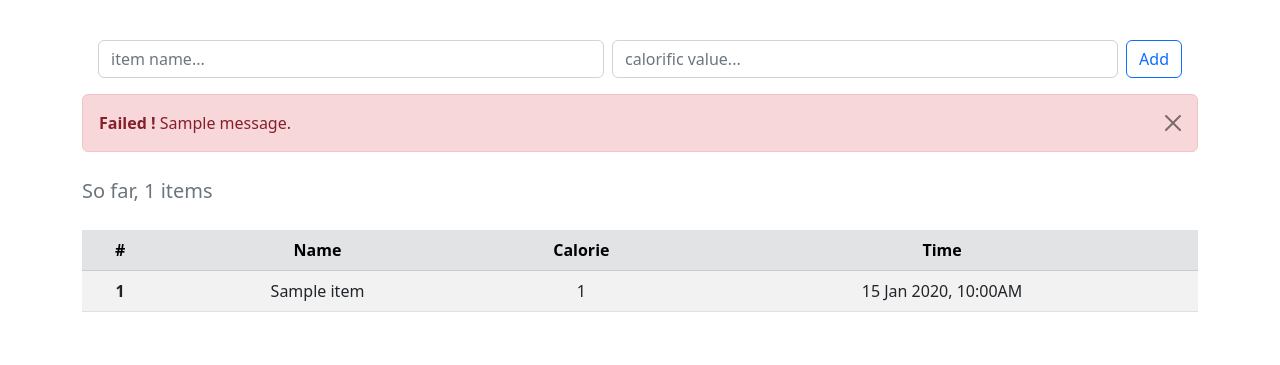
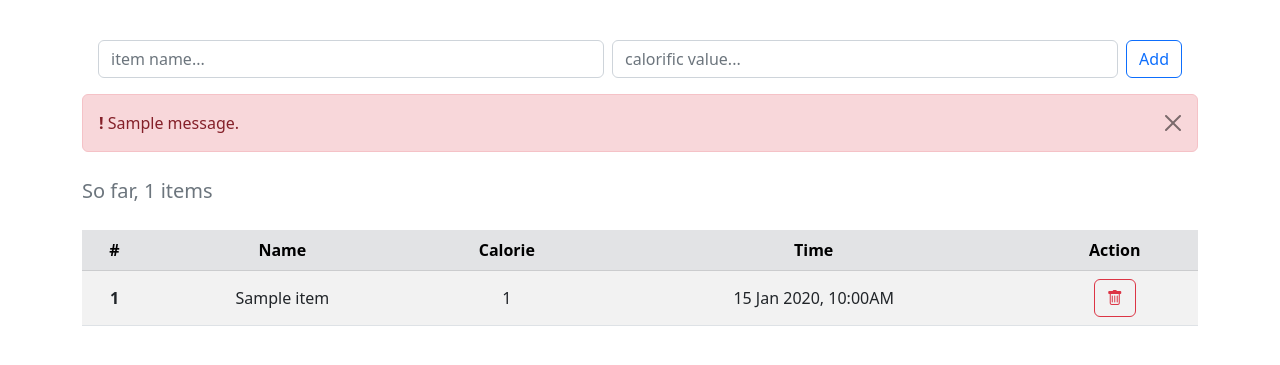
Before and after one commit to nanorex07/flask-calorie-tracker, a Flask app: page /tracker/ in a window 1280 px wide. Shown: the part 72-437 px from the top of the page. Run offline with Flask 3, Linux system fonts and the light colour scheme; a user stored in the database is signed in; tables that the repository leaves empty hold one stand-in row (values such as "Sample post"); grey boxes marked "Sample" are stand-in pictures; one stand-in notice (Sample message) is shown.

Commit message:
delete added

```diff
--- a/app/auth.py
+++ b/app/auth.py
@@ -35,7 +35,6 @@ def callback():
     google = oauth.create_client("google")
     token = google.authorize_access_token()
     res = google.parse_id_token(token, nonce="")
-    print(" Google User ", res)
     user = User.query.filter_by(email=res["email"]).first()
     if not user:
         user = User(
--- a/app/templates/base.html
+++ b/app/templates/base.html
@@ -5,10 +5,16 @@
     <title>{% block title %}{% endblock %} - Calorie Tracker</title>
     <link href="https://cdn.jsdelivr.net/npm/bootstrap@5.2.3/dist/css/bootstrap.min.css" rel="stylesheet"
         integrity="sha384-rbsA2VBKQhggwzxH7pPCaAqO46MgnOM80zW1RWuH61DGLwZJEdK2Kadq2F9CUG65" crossorigin="anonymous">
+    <link rel="stylesheet" href="https://cdn.jsdelivr.net/npm/bootstrap-icons@1.10.2/font/bootstrap-icons.css"
+        integrity="sha384-b6lVK+yci+bfDmaY1u0zE8YYJt0TZxLEAFyYSLHId4xoVvsrQu3INevFKo+Xir8e" crossorigin="anonymous">
+
 </head>
 
 <body>
     <div id="container-fluid">{% block content %}{% endblock %}</div>
+    <script src="https://cdn.jsdelivr.net/npm/bootstrap@5.2.3/dist/js/bootstrap.min.js"
+        integrity="sha384-cuYeSxntonz0PPNlHhBs68uyIAVpIIOZZ5JqeqvYYIcEL727kskC66kF92t6Xl2V"
+        crossorigin="anonymous"></script>
 </body>
 
 </html>
--- a/app/templates/tracker.html
+++ b/app/templates/tracker.html
@@ -43,7 +43,7 @@
         <div class=flashes>
             {% for message in messages %}
             <div class="alert alert-danger alert-dismissible fade show" role="alert">
-                <strong>Failed !</strong> {{ message }}.
+                <strong> ! </strong> {{ message }}.
                 <button type="button" class="btn-close" data-bs-dismiss="alert" aria-label="Close"></button>
             </div>
             {% endfor %}
@@ -52,7 +52,7 @@
         {% endwith %}
 
 
-        <table class="table table-striped table caption-top table-responsive text-center">
+        <table class="table table-striped table align-middle caption-top table-responsive text-center">
             <caption>
                 <p class="fs-5 lead">So far, {{ user.items|count }} items</p>
             </caption>
@@ -62,6 +62,7 @@
                     <th scope="col">Name</th>
                     <th scope="col">Calorie</th>
                     <th scope="col">Time</th>
+                    <th scope="col">Action</th>
                 </tr>
             </thead>
             <tbody>
@@ -71,6 +72,8 @@
                     <td>{{ item.name }}</td>
                     <td>{{ item.calories }}</td>
                     <td>{{ item.timestamp.strftime('%-d %b %Y, %I:%M%p') }}</td>
+                    <td><a href="{{ url_for('tracker.delete_item', id=item.id) }}" class="btn btn-outline-danger"><i
+                                class="bi bi-trash"></i></a></td>
                 </tr>
                 {% endfor %}
 
--- a/app/tracker.py
+++ b/app/tracker.py
@@ -1,4 +1,4 @@
-from flask import Blueprint, flash, render_template, request, abort
+from flask import Blueprint, flash, render_template, request, abort, redirect, url_for
 from flask_login import current_user, login_required
 from .models import db, Item, User
 
@@ -6,7 +6,7 @@ tracker = Blueprint("tracker", __name__)
 
 
 @tracker.route("/<id>", methods=["GET"])
-def track_with_id(id):
+def track_with_id(id: str):
     user = User.query.filter_by(id=id).first()
     if user:
         return render_template("user.html", user=user)
@@ -30,3 +30,16 @@ def track():
     if pass_user:
         return render_template("tracker.html", user=pass_user)
     return render_template("tracker.html", user=current_user)
+
+
+@login_required
+@tracker.route("/item/del/<id>", methods=["GET"])
+def delete_item(id: int):
+    if request.method == "GET":
+        item = Item.query.filter_by(user=current_user, id=id).first()
+        if item is None:
+            abort(404)
+        flash("deleted item " + item.name)
+        db.session.delete(item)
+        db.session.commit()
+    return redirect(url_for("tracker.track"))
--- a/main.py
+++ b/main.py
@@ -3,3 +3,4 @@ from waitress import serve
 
 if __name__ == "__main__":
     serve(application, host="0.0.0.0", port=8080)
+    # application.run(port=8080)
```
